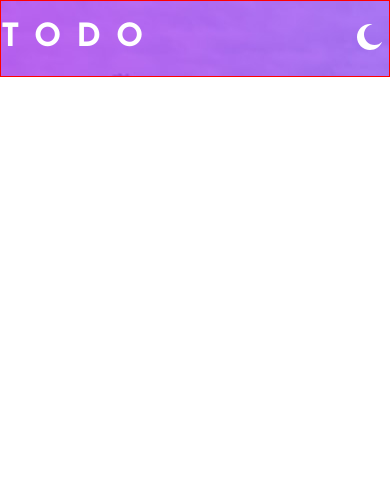
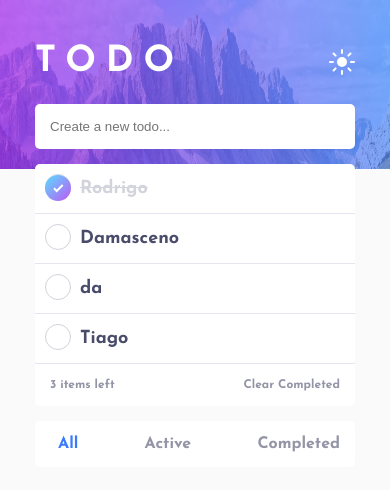
Before and after one commit to KinoDerToten/To-Do-List-Angular, an Angular app: page / in a window 390 px wide. Shown: the top 490 px of the page. Built offline with nearby package versions, Linux system fonts and the light colour scheme.

Commit message:
atualizando o layout e tornando reponsivo mobile

```diff
--- a/src/app/to-do-list/to-do-list-component/to-do-list.component.css
+++ b/src/app/to-do-list/to-do-list-component/to-do-list.component.css
@@ -1,18 +1,453 @@
-@import url('https://fonts.googleapis.com/css2?family=Josefin+Sans:wght@700&display=swap');
+.flex-row{
+  display: flex;
+  flex-flow: row nowrap;
+  align-items: center;
+}
+
+header{
+  justify-content: space-between;
+}
+
+header, main{
+  max-width: 250px;
+  margin: 0 auto;
+}
 
 .container{
+  padding-top: 20px;
+  background-image: url('../../assets/bg-mobile-light.jpg');
+  background-repeat: no-repeat;
+  background-size: contain;
+  background-color: hsl(0, 0%, 98%);
+  height: 100vh;
+}
+
+.container h1{
+  color: #fff;
+  letter-spacing: 10px;
+}
+
+.theme #theme{
+  display: none;
+}
+
+.theme #theme + label::before{
+  content: '';
+  background: url('../../assets/icon-sun.svg');
+  display: block;
+  height: 26px;
+  width: 26px;
+  cursor: pointer;
+}
+
+.theme #theme:checked + label::before{
+  background: url('../../assets/icon-moon.svg');
+}
+
+.addNewItem input{
+  width: 100%;
+  border: none;
+  outline: 0;
+  padding: 15px;
+  border-radius: 5px;
+}
+
+ul{
+  margin: 15px 0 0 0;
+  padding: 0;
+  list-style: none;
+  border-radius: 5px;
+  background-color: #fff;
+}
+
+ul li{
+  width: 100%;
+  padding: 15px;
+  border-bottom: 1px solid hsl(236, 33%, 92%);
+  color: hsl(235, 19%, 35%);
+}
+
+ul li label{
+  position: relative;
+  cursor: pointer;
+  padding: 0 0 0 30px;
+}
+
+ul li input[type="checkbox"]{
+  display: none;
+}
+
+ul li input[type="checkbox"] ~ .checkmark{
+  position: absolute;
+  border: 1px solid hsl(233, 11%, 84%);
+  display: block;
+  height: 26px;
+  width: 26px;
+  border-radius: 50px;
+  left: -5px;
+  bottom: 0;
+  top: -5px;
+  right: 0;
+}
+
+ul li input[type="checkbox"]:checked ~ .checkmark::before{
+  content: '';
+  position: absolute;
+  background: center url('../../assets/icon-check.svg') no-repeat, linear-gradient(135deg, hsl(192, 100%, 67%), hsl(280, 87%, 65%));
+  display: block;
+  height: 26px;
+  width: 26px;
+  border-radius: 50px;
+  left: -1px;
+  top: 0px;
+  right: 0;
+}
+
+ul li input[type="checkbox"]:checked ~ span{
+  text-decoration: line-through;
+  color: hsl(233, 11%, 84%);
+}
+
+.filter-box{
+  justify-content: space-between;
+  font-size: 12px;
+  width: 100%;
+  padding: 15px;
+  background-color: #fff;
+  color: hsl(236, 9%, 61%);
+  border-radius: 0 0 5px 5px;
+}
+
+.filter-desktop label{
+  cursor: pointer;
+}
+
+.filter-desktop input[type="radio"]:checked ~ span{
+  color: hsl(220, 98%, 61%);
+}
+
+.filter-desktop input[type="radio"]{
+  width: 0;
+  height: 0;
+  opacity: 0;
+  cursor: pointer;
+}
+
+.filter-desktop{
+  display: none;
+}
+
+.filter-mobile{
+  margin-top: 15px;
+  width: 100%;
+  padding: 15px;
+  background-color: #fff;
+  color: hsl(236, 9%, 61%);
+  border-radius: 5px;
+  font-size: 16px;
+  justify-content: space-between;
+}
+
+.filter-mobile input[type="radio"]{
+  width: 0;
+  height: 0;
+  opacity: 0;
+  cursor: pointer;
+}
+
+.filter-mobile input[type="radio"]:checked ~ span{
+  color: hsl(220, 98%, 61%);
+}
+
+@media (min-width: 375px) {
+  header, main{
+    max-width: 320px;
+  }
+}
+
+@media (min-width: 376px) {
+  header, main{
+    max-width: 320px;
+  }
+
+.container{
+    background-image: url('../../assets/bg-desktop-light.jpg');
+    background-size: 100% 20%;
+  }
+}
+
+@media (min-width: 550px) {
+  header, main{
+    max-width: 400px;
+  }
+
+  .container{
+    background-size: 100% 20%;
+  }
+}
+
+@media (min-width: 650px) {
+  header, main{
+    max-width: 550px;
+  }
+}
+
+@media (min-width: 1000px) {
+  header, main{
+    max-width: 750px;
+  }
+
+  .container{
+    background-size: contain;
+  }
+
+  .filter-box{
+    font-size: 16px;
+  }
+
+  .filter-desktop{
+    display: block;
+    padding: 0 10px 0 10px;
+  }
+
+  .filter-desktop label{
+    padding: 0 15px 0 15px;
+  }
+
+  .filter-mobile{
+    display: none;
+  }
+}
+
+@media (min-width: 1200px){
+  .container{
+    background-size: 100% 20%;
+  }
+
+  .filter-box{
+    font-size: 18px;
+  }
+}
+
+@media (min-width: 1200px){
+  .container{
+    background-size: 100% 30%;
+  }
+}
+/*.flex-row{
+  display: flex;
+  flex-flow: row nowrap;
+  align-items: center;
+}
+
+.theme-dark{
+  --bg-top-image: 0 0 url('../../assets/bg-desktop-dark.jpg') no-repeat;
+  --main-bg: hsl(235, 21%, 11%);
+  --todo-bg: hsl(235, 24%, 19%);
+  --todo-shadow: hsl(235, 21%, 11%);
+  --font-color: hsl(234, 39%, 85%);
+  --font-color-hover: #fff;
+}
+
+.theme-light {
+  --bg-top-image: 0 0 url('../../assets/bg-desktop-light.jpg') no-repeat;
+  --main-bg: hsl(0, 0%, 98%);
+  --todo-bg: hsl(0, 0%, 98%);
+  --todo-shadow: hsl(235, 19%, 35%);
+  --font-color: hsl(236, 9%, 61%);
+  --font-color-hover: hsl(235, 21%, 11%);
+}
+
+.container-body{
+  height: 100%;
+  width: 100%;
+  font: 400 18px 'Josefin Sans', sans-serif;
+  background: var(--bg-top-image);
+  background-color: var(--main-bg);
+  background-size: contain;
+  color: var(--font-color);
+}
+
+header, main {
+  max-width: 550px;
+  margin: 0 auto;
+}
+
+header{
+  justify-content: space-between;
+}
+
+h1{
+  font-weight: 700;
+  font-size: 2.5rem;
+  color: #fff;
+  letter-spacing: .5rem;
+}
+
+.theme-block #theme{
+  display: none;
+}
+
+.theme-block #theme + label::before {
+  content: '';
+  background: url(../../assets/icon-sun.svg);
+  display: block;
+  width: 26px;
+  height: 26px;
+  cursor: pointer;
+}
+
+.theme-block #theme:checked + label::before {
+  background: url('../../assets/icon-moon.svg');
+}
+
+.add-new-item{
+  background: var(--todo-bg);
+  height: 65px;
+  border-radius: 5px;
+  margin: 0 0 15px;
+}
+
+.add-new-item #addItem{
+  background: transparent;
+  color: var(--font-color);
+  border: 0;
+  outline: 0;
+  width: 80%;
+  height: 50px;
+  font: 400 18px 'Josefin Sans', sans-serif;
+}
+
+.add-new-item span{
+  width: 25px;
+  height: 25px;
+  border: 1px solid var(--font-color);
+  display: block;
+  border-radius: 50px;
+}
+
+.content {
+  background: var(--todo-bg);
+  border-radius: 5px;
+  box-shadow: 0 5px 25px -12px var(--todo-shadow);
+}
+
+ul{
+  list-style-type: none;
+  padding: 0;
+  margin: 0;
+}
+
+ul li{
+  padding: 0;
+  min-height: 65px;
+  border-bottom: 1px solid var(--font-color);
+  position: relative;
+}
+
+ul li input[type="checkbox"]{
+  position: absolute;
+  opacity: 0;
+  cursor: pointer;
+  width: 0;
+  height: 0;
+}
+
+ul li label{
+  position: relative;
+  cursor: pointer;
+  padding: 0 0 0 35px;
+}
+
+.checkmark{
+  position: absolute;
+  top: -5px;
+  left: 0;
+  height: 25px;
+  width: 25px;
+}
+
+ul li input[type="checkbox"] ~ .checkmark{
+  border: 1px solid var(--font-color);
+  border-radius: 50px;
+}
+
+ul li input[type="checkbox"]:checked ~ .checkmark {
+  background: center url('../../assets/icon-check.svg') no-repeat, linear-gradient(135deg, hsl(192, 100%, 67%), hsl(280, 87%, 65%));
+}
+
+ul li input[type="checkbox"]:checked ~ .text {
+  text-decoration: line-through;
+}
+
+.remove{
+  background: url('../../assets/icon-cross.svg') no-repeat;
+  width: 18px;
+  height: 18px;
+  display: none;
+  cursor: pointer;
+  position: absolute;
+  right: 0;
+  top: 10px;
+}
+
+ul li:hover .remove{
+  display: block;
+}
+
+.bottom-items{
+  justify-content: space-between;
+  height: 65px;
+  font-size: 1rem;
+}
+
+.filter input[type="radio"]{
+  position: absolute;
+  opacity: 0;
+  cursor: pointer;
+  height: 0;
+  width: 0;
+}
+
+.filter label{
+  cursor: pointer;
+  padding: 0 3px;
+}
+
+.filter label:hover{
+  color: var(--font-color-hover);
+}
+
+.filter input[type="radio"]:checked ~span{
+  color: hsl(221, 62%, 52%);
+}
+
+.clear{
+  color: var(--font-color);
+  cursor: pointer;
+}
+
+.clear:hover{
+  color: var(--font-color-hover)
+}*/
+
+/*(.container-body{
   font-family: 'Josefin Sans', sans-serif;
   background-image: url('../../assets/bg-desktop-light.jpg');
   display: flex;
-  justify-content: center;
+  flex-direction: column;
+  align-items: center;
 }
 
-.container-main{
+.container{
   width: 100%;
   max-width: 750px;
+}
+
+.container-top{
   display: flex;
   justify-content: space-between;
-  border: 1px solid red;
+  width: 100%;
 }
 
 .title{
@@ -26,46 +461,34 @@
   justify-content: center;
 }
 
-button {
-  background: none;
-  border: none;
-  cursor: pointer;
-}
-/*.container-body{
-  height: 356px;
+.container-main{
   width: 100%;
-  background-image: url('../../assets/bg-desktop-light.jpg');
-  background-repeat: no-repeat;
-  background-size: 100% auto;
 }
 
-@media (max-width:768px) {
-  .container-body{
-    background-image: url('../../assets/bg-mobile-light.jpg');
-  }
+.container-main input{
+  width: 100%;
+  border: none;
+  outline: none;
+  border-radius: 5px;
+  padding: 20px;
+  font-size: 18px;
 }
 
-.container-main{
-  width: 100%;
-  max-width: 750px;
-  margin: 0 auto;
-  padding: 0 8px;
+.col-2{
+  margin-left: 50px;
 }
 
-.title{
-  letter-spacing: 20px;
+ul{
+  margin: 0;
+  padding: 0;
+  margin-top: 10px;
 }
 
-.click {
-  cursor: pointer;
-}
-
-.mostrar{
-  display: block;
-}
-
-.esconder{
-  display: none;
+li{
+  list-style: none;
+  background: #fff;
+  padding: 20px;
+  border-radius: 5px;
 }
 
 .container-check{
@@ -83,6 +506,37 @@ button {
   top: 0;
   width: 28px;
   display: inline-block;
+}
+
+button {
+  background: none;
+  border: none;
+  cursor: pointer;
+}
+
+ul, li{
+  margin: 0;
+  padding: 0;
+  list-style: none;
+}
+
+li{
+  margin-top: 10px;
+  padding: 20px;
+  border-radius: 5px;
+  background-color: #ffff;
+}
+
+/*.click {
+  cursor: pointer;
+}
+
+.mostrar{
+  display: block;
+}
+
+.esconder{
+  display: none;
 }
 
 .checked{
@@ -121,33 +575,4 @@ button {
 .checked-text{
   color: #4c4b5b;
   text-decoration: line-through;
-}
-
-button{
-  background: none;
-  border: none;
-}
-
-input{
-  border: none;
-  outline: none;
-  border-radius: 5px;
-  width: 100%;
-}
-
-ul{
-  margin: 0;
-  padding: 0;
-  background-color: white;
-  border-radius: 3px 3px 0 0;
-}
-
-li{
-  list-style: none;
-  padding: 20px;
-  border-top: 1px solid #e6e5ea;
-}
-
-p{
-  display: inline-block;
-} */
+}*/
--- a/src/app/to-do-list/to-do-list-component/to-do-list.component.html
+++ b/src/app/to-do-list/to-do-list-component/to-do-list.component.html
@@ -1,11 +1,83 @@
 <div class="container">
-  <div class="container-main">
-    <div class="title">
-      <h1>TODO</h1>
+  <header class="flex-row">
+    <h1>TODO</h1>
+    <div class="theme">
+      <input type="checkbox" name="theme" id="theme">
+      <label for="theme"></label>
     </div>
-    <div class="toggle"><button><svg xmlns="http://www.w3.org/2000/svg" width="26" height="26">
-          <path fill="#FFF" fill-rule="evenodd"
-            d="M13 0c.81 0 1.603.074 2.373.216C10.593 1.199 7 5.43 7 10.5 7 16.299 11.701 21 17.5 21c2.996 0 5.7-1.255 7.613-3.268C23.22 22.572 18.51 26 13 26 5.82 26 0 20.18 0 13S5.82 0 13 0z" />
-        </svg></button></div>
-  </div>
+  </header>
+
+  <main>
+
+    <div class="addNewItem">
+      <input type="text" placeholder="Create a new todo..." name="addItem" id="addItem">
+    </div>
+
+    <section>
+      <ul>
+        <li>
+          <label>
+            <input type="checkbox" name="todoItem" checked>
+            <span class="checkmark"></span>
+            <span>Rodrigo</span>
+          </label>
+        </li>
+        <li>
+          <label>
+            <input type="checkbox" name="todoItem">
+            <span class="checkmark"></span>
+            <span>Damasceno</span>
+          </label>
+        </li>
+        <li>
+          <label>
+            <input type="checkbox" name="todoItem">
+            <span class="checkmark"></span>
+            <span>da</span>
+          </label>
+        </li>
+        <li>
+          <label>
+            <input type="checkbox" name="todoItem">
+            <span class="checkmark"></span>
+            <span>Tiago</span>
+          </label>
+        </li>
+      </ul>
+    </section>
+    <div class="filter-box flex-row">
+      <div class="items-left"><span>3 items left</span></div>
+      <div class="filter-desktop">
+        <label>
+          <input type="radio" name="radio-box" checked>
+          <span>All</span>
+        </label>
+        <label>
+          <input type="radio" name="radio-box">
+          <span>Active</span>
+        </label>
+        <label>
+          <input type="radio" name="radio-box">
+          <span>Completed</span>
+        </label>
+      </div>
+      <div class="clear-completed">
+        <span>Clear Completed</span>
+      </div>
+    </div>
+    <div class="filter-mobile flex-row">
+      <label>
+        <input type="radio" name="radio" checked>
+        <span>All</span>
+      </label>
+      <label>
+        <input type="radio" name="radio">
+        <span>Active</span>
+      </label>
+      <label>
+        <input type="radio" name="radio">
+        <span>Completed</span>
+      </label>
+    </div>
+  </main>
 </div>
--- a/src/app/to-do-list/to-do-list-component/to-do-list.component.ts
+++ b/src/app/to-do-list/to-do-list-component/to-do-list.component.ts
@@ -7,7 +7,10 @@ import { ToDoListService } from '../to-do-list-service';
   styleUrls: ['./to-do-list.component.css']
 })
 export class ToDoListComponent implements OnInit {
-  public tasks: object[] = [];
+  public tasks: object[] = [{
+    name: 'rodrigo',
+    id: 'silva'
+  }];
   public qtdTask: number = 0;
   public checkbox: boolean = true;
 
--- a/src/styles.css
+++ b/src/styles.css
@@ -1,11 +1,15 @@
-/* You can add global styles to this file, and also import other style files */
-*{
-  box-sizing: border-box;
-}
+@import url('https://fonts.googleapis.com/css2?family=Josefin+Sans:wght@700&display=swap');
+
 
 html, body{
   margin: 0;
   padding: 0;
-  height: 100%;
+  height: 100vh;
   width: 100%;
+  font-size: 18px;
+  font-family: 'Josefin Sans', sans-serif;
 }
+
+*{
+  box-sizing: border-box;
+}
```
